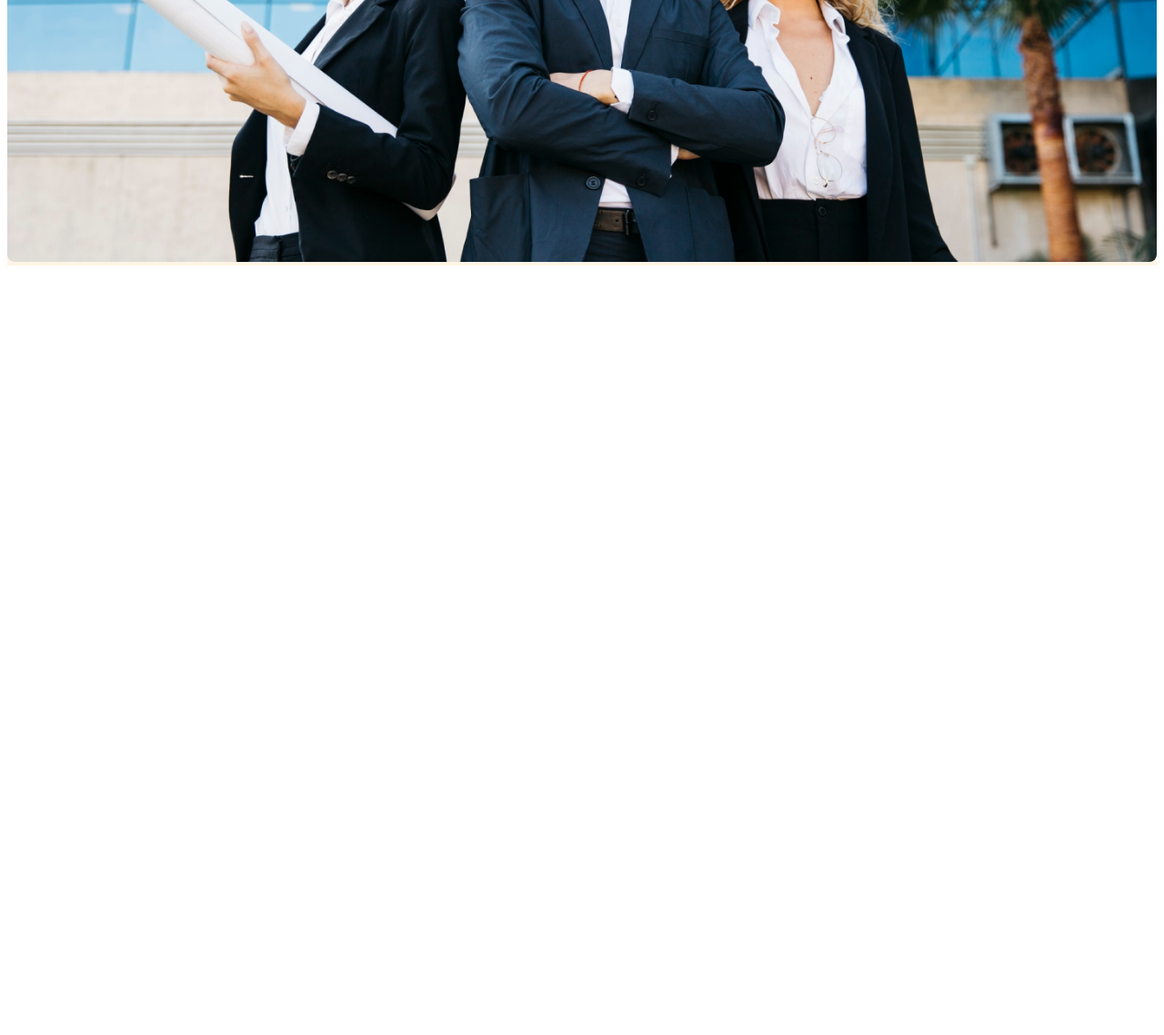
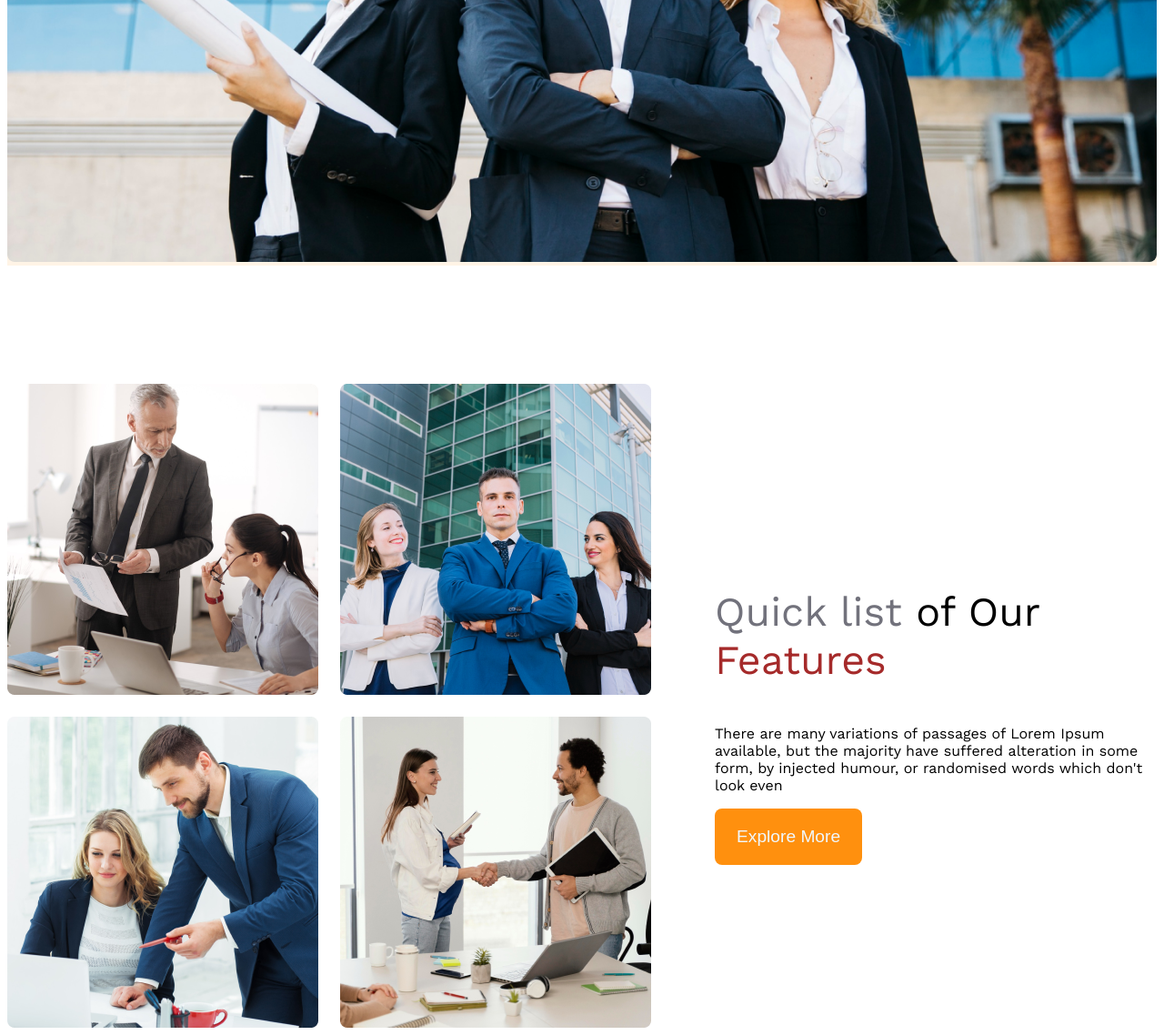
Before and after one commit to fatehaakter07/g3-architects-website, a plain HTML site: page index.html in a window 1280 px wide. Shown: the part 775-1913 px from the top of the page at 91% size. Before the commit the page ends 1075 px from the top, so only its background shows below. Drawn offline with nearby package versions, Linux system fonts and the light colour scheme.

Commit message:
not good in team features

```diff
--- a/index.css
+++ b/index.css
@@ -18,11 +18,16 @@
   border: none;
   border-radius: 8px;
   padding: 20px 24px;
-  font: weight 6px;500;
+  font-weight: 500;
   font-size: 1.2rem;
 
 
 }
+main{
+  max-width: 1440px;
+  margin: 0 auto;
+}
+
 /* dark02 */
 .light-gray{
   color:rgb(114, 114, 114) ;
@@ -36,7 +41,9 @@
   background-color: rgba(255, 144, 14, 0.1);
 
 }
-
+main>section{
+  margin-top: 130px;
+}
 /* navbar styles */
 
 
@@ -79,8 +86,40 @@ margin: 0 auto;
   width: 100%;
 
   border-radius: 8px;
+
 }
-/* responsive banner media query */
+/* teams */
+
+ .teams{
+align-items: center;
+
+}
+.team-images{
+
+  display: grid;
+  grid-template-columns: repeat(2,1fr);
+  gap: 24px;
+
+}
+
+.feature-title{
+  font-size: 2.8rem;
+
+}
+
+.our-feature{
+
+  width: 530px;
+  margin-left: 70px;
+
+
+}
+
+#red{
+  color: brown;
+}
+
+/* media query */
 @media screen and (max-width:576px)
 {
   .nav-box,.navlinks{
--- a/index.html
+++ b/index.html
@@ -44,6 +44,29 @@
     </header>
 
     <main>
+<section class="teams display-flex">
+
+    <div class="team-images">
+
+<img src="/images/team1.png" alt="">
+<img src="/images/team2.png" alt="">
+<img src="/images/team3.png" alt="">
+<img src="/images/team4.png" alt="">
+
+    </div>
+
+    <div class="our-feature">
+
+        <p class="feature-title"><span class="quick gray03">Quick list </span>
+            <span id="our">of Our</span>
+
+             <span id="red">Features</span></p>
+
+        <p class="description">There are many variations of passages of Lorem Ipsum available, but the majority have suffered alteration in some form, by injected humour, or randomised words which don't look even</p>
+        <button class="btn-primary">Explore More</button>
+
+    </div>
+</section>
 
     </main>
 
```
